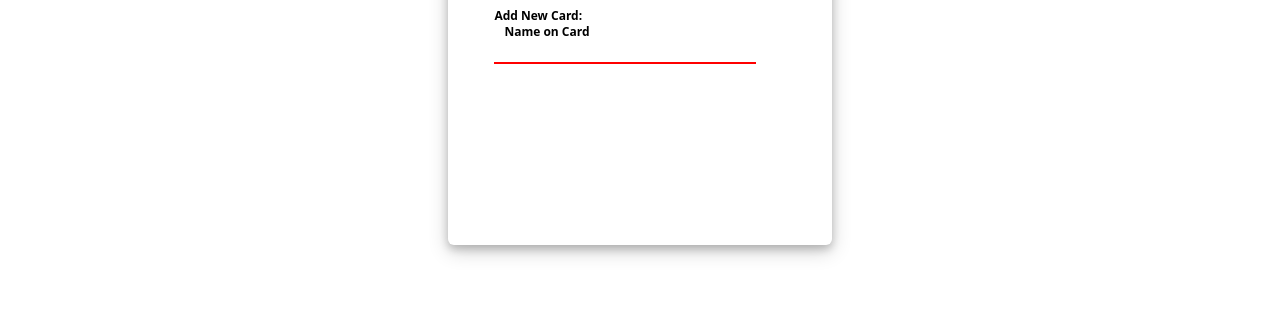
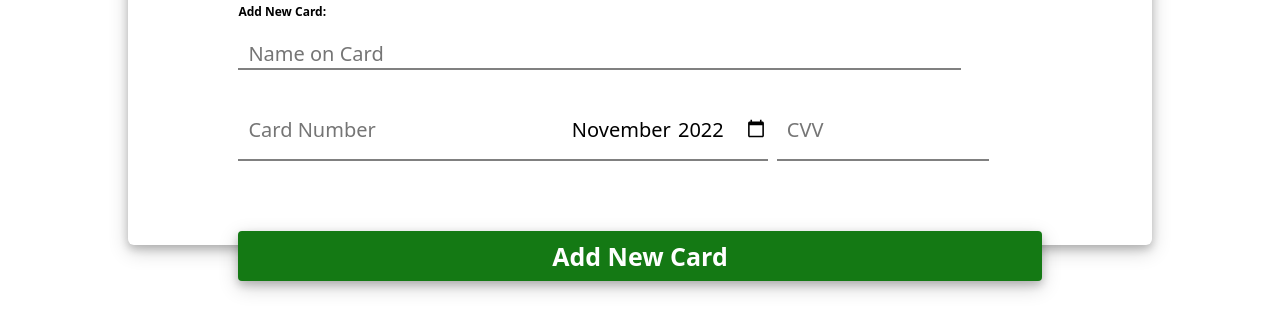
Before and after one commit to 55am1r/Payment-Card-Challenge, a plain HTML site: page index.html in a window 1280 px wide. Shown: the part 395-726 px from the top of the page. Drawn offline with Linux system fonts and the light colour scheme.

Commit message:
saving new changes of index.html,style.css

```diff
--- a/index.html
+++ b/index.html
@@ -45,7 +45,25 @@
             <form action="#">
                 <div class="nameoncard">
                     <label for="name"></label>
-                    <input type="text" name="name" id="name" placeholder="Name on Card" required>
+                    <input type="text" name="name" id="name" placeholder="Name on Card" minlength="10" maxlength="25" required>
+                </div>
+                <div class="row">
+                    <div class="cardnumber">
+                        <label for="cc-number"></label>
+                        <input type="tel" name="cc-number" id="cc-number" placeholder="Card Number" pattern="[1-9]{12}"
+                            maxlength="12" required>
+                    </div>
+                    <div class="Exp-Date">
+                        <label for="expdate"></label>
+                        <input type="month" name="exp-date" id="expdate" placeholder="Exp-Date" value="2022-11" required>
+                    </div>
+                    <div class="cvv">
+                        <label for="cvv"></label>
+                        <input type="tel" name="cvv" id="cvv" placeholder="CVV" maxlength="3" required>
+                    </div>
+                </div>
+                <div class="submit">
+                    <input type="submit" value="Add New Card" >
                 </div>
             </form>
 
--- a/style.css
+++ b/style.css
@@ -8,7 +8,7 @@
 }
 
 .paymentform {
-    width: 30vw;
+    width: 80vw;
     height: 70vh;
     box-shadow: 0 4px 8px 0 rgba(0, 0, 0, 0.2), 0 6px 20px 0 rgba(0, 0, 0, 0.19);
     margin-inline: auto;
@@ -152,8 +152,14 @@
     left: 6px;
     font-size: 1.6rem;
 } */
-
-.paymentform .addnewcard .nameoncard input {
+.paymentform .addnewcard .row{
+    width: 100%;
+    display: flex;
+}
+.paymentform .addnewcard .nameoncard input,
+.paymentform .addnewcard .row .cardnumber input,
+.paymentform .addnewcard .row .Exp-Date input,
+.paymentform .addnewcard .row .cvv input{
     width: 100%;
     border: 0;
     outline: 0;
@@ -162,28 +168,105 @@
     height: 100%;
     box-shadow: none;
     font-size: 2rem;
+    margin-top: 10px;
+}
+
+.paymentform .addnewcard .row .cardnumber input {
+    width: 180%;
+    margin-top: 30px;
+    margin-right: 20px;
+}
+
+.paymentform .addnewcard .row .Exp-Date input {
+    width: 70%;
+    margin-top: 30px;
+    margin-left: 80px;
+    margin-right: 0px;
 
 }
-.paymentform .addnewcard .nameoncard input::-webkit-input-placeholder{
+.paymentform .addnewcard .row .cvv input {
+    width: 80%;
+    margin-top: 30px;
+    margin-left: 0px;
+    margin-right: 50px;
+}
+.paymentform .addnewcard .nameoncard input:focus::-webkit-input-placeholder {
     transform: translateY(-2rem);
-    font-size: 12px;
+    font-size: 14px;
     font-weight: 600;
     color: black;
     visibility: visible !important;
 }
-.paymentform .addnewcard .nameoncard input:focus{
+
+.paymentform .addnewcard .cardnumber input:focus::-webkit-input-placeholder {
+    transform: translateY(-2rem);
+    font-size: 14px;
+    font-weight: 600;
+    color: black;
+    visibility: visible !important;
+}
+.paymentform .addnewcard .cvv input:focus::-webkit-input-placeholder {
+    transform: translateY(-2rem);
+    font-size: 14px;
+    font-weight: 600;
+    color: black;
+    visibility: visible !important;
+}
+.paymentform .addnewcard .nameoncard input:focus {
     border-bottom-color: rgb(91, 91, 91);
-    border-bottom-width: 2.5px ;
+    border-bottom-width: 2.5px;
 }
-.paymentform .addnewcard .nameoncard input:invalid {
+
+.paymentform .addnewcard .cardnumber input:focus {
+    border-bottom-color: rgb(91, 91, 91);
+    border-bottom-width: 2.5px;
+}
+.paymentform .addnewcard .cvv input:focus {
+    border-bottom-color: rgb(91, 91, 91);
+    border-bottom-width: 2.5px;
+}
+
+.paymentform .addnewcard .nameoncard input:focus:invalid {
+    border-bottom-color: red;
+}
+
+.paymentform .addnewcard .cardnumber input:focus:invalid {
+    border-bottom-color: red;
+}
+.paymentform .addnewcard .cvv input:focus:invalid {
     border-bottom-color: red;
 }
 .paymentform .addnewcard .nameoncard input:valid {
     border-bottom-color: rgb(0, 63, 19);
     border-bottom-width: 2.5px;
 }
-.paymentform .addnewcard .nameoncard input:focus .paymentform .addnewcard .nameoncard label{
-    font-size: 0.5rem;
-    top:-14px;
-    left: -6px;
+
+.paymentform .addnewcard .cardnumber input:valid {
+    border-bottom-color: rgb(0, 63, 19);
+    border-bottom-width: 2.5px;
 }
+.paymentform .addnewcard .cvv input:valid {
+    border-bottom-color: rgb(0, 63, 19);
+    border-bottom-width: 2.5px;
+}
+.paymentform .addnewcard .submit{
+    width: 100%;
+    margin-top: 100px;
+    margin-inline: auto;
+
+}
+.paymentform .addnewcard .submit input{
+    width: 100%;
+    text-decoration: none;
+    height: 50px;
+    border-width: 0px;
+    border-radius: 4px;
+    background-color: rgb(20, 121, 20);
+    color: white;
+    font-size: 2.5rem;
+    font-weight: bold;
+    box-shadow: 0 4px 8px 0 rgba(0, 0, 0, 0.2), 0 6px 20px 0 rgba(0, 0, 0, 0.19);
+}
+.paymentform .addnewcard .submit input:active{
+    transform: translateY(0.12rem);
+}
```
